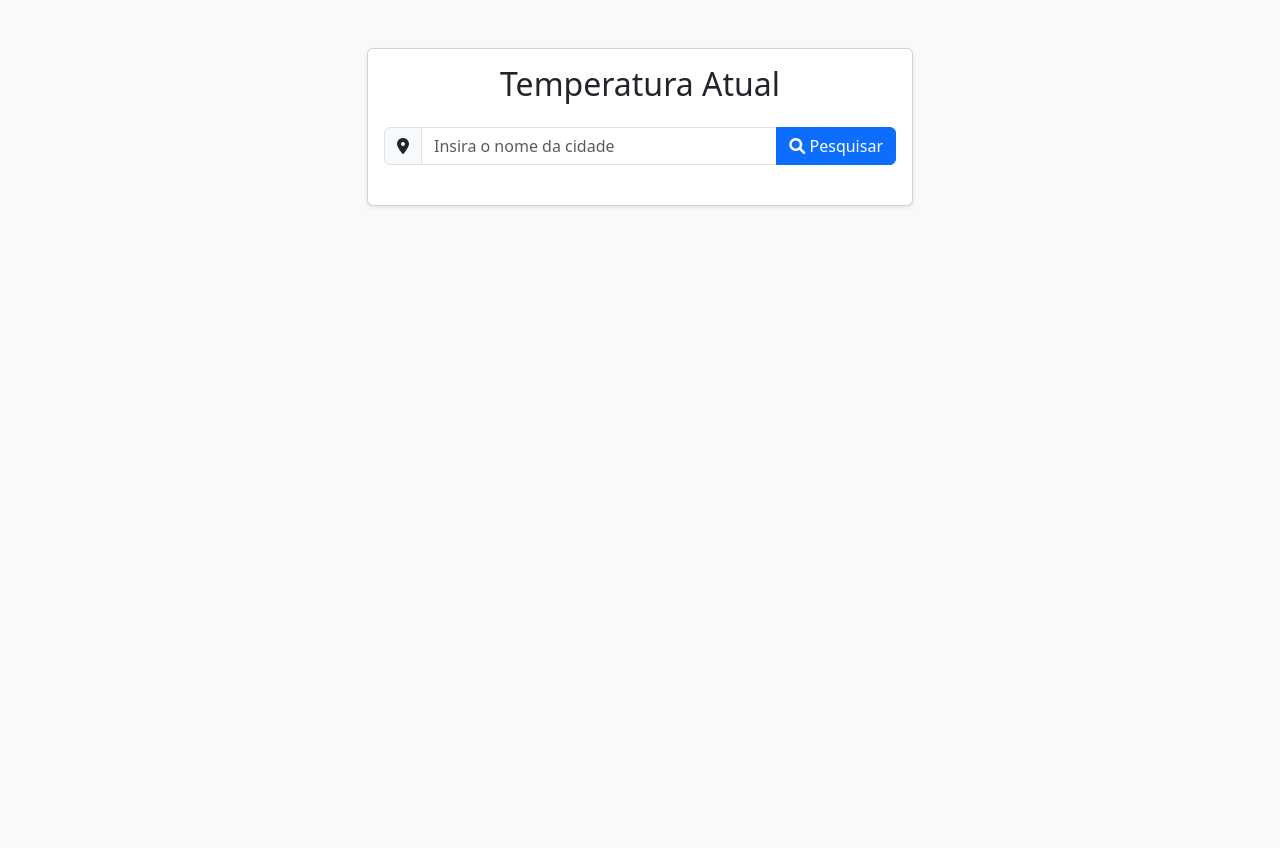
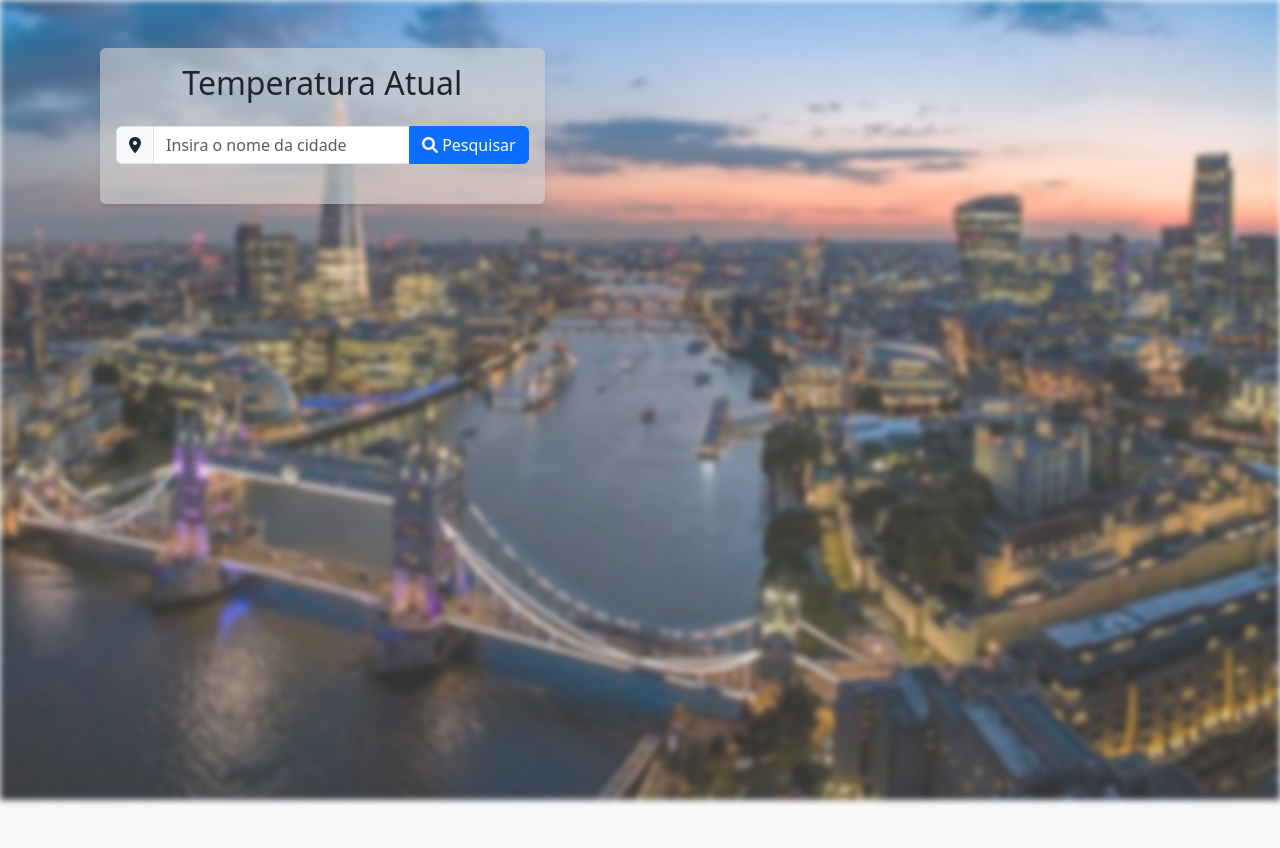
Before and after one commit to pcR23-A/weather-app, a Django app: page / in a window 1280 px wide. Before the commit the page ends 207 px from the top, so only its background shows below. Run offline with Django 5.2, Linux system fonts and the light colour scheme.

Commit message:
Style Changes

```diff
--- a/weather_forecast/static/styles.css
+++ b/weather_forecast/static/styles.css
@@ -0,0 +1,36 @@
+.card.shadow-sm {
+    margin-left: 100px;
+    left: 0;
+    position: absolute;
+}
+
+body {
+    margin: 0;
+    min-height: 100vh;
+    overflow: hidden;
+}
+
+.background-overlay {
+    position: fixed;
+    top: 0;
+    left: 0;
+    width: 100%;
+    height: 100%;
+    background-image: url('background.jpeg');
+    background-size: cover;
+    background-position: center center;
+    filter: blur(3px);
+    -webkit-filter: blur(3px);
+    z-index: -2;
+}
+
+.background-overlay::before {
+    content: "";
+    position: absolute;
+    top: 0;
+    left: 0;
+    width: 100%;
+    height: 100%;
+    background: rgba(255,255,255,0.2);
+    z-index: 1;
+}
--- a/weather_forecast/templates/index.html
+++ b/weather_forecast/templates/index.html
@@ -16,10 +16,11 @@
     <link rel="stylesheet" href="https://cdnjs.cloudflare.com/ajax/libs/font-awesome/6.0.0/css/all.min.css">
 </head>
 <body class="bg-light">
+    <div class="background-overlay"></div>
     <div class="container mt-5">
         <div class="row justify-content-center">
             <div class="col-md-6">
-                <div class="card shadow-sm">
+                <div class="card shadow-sm" style="background-color: rgba(211,211,211, 0.6); border: none;">
                     <div class="card-body">
                         <h2 class="card-title text-center mb-4">Temperatura Atual</h2>
 
--- a/weather_forecast/views.py
+++ b/weather_forecast/views.py
@@ -2,8 +2,8 @@ from django.shortcuts import render
 import requests
 import os
 
-apiKeyWeather = os.environ["forecast-api-key"]
-apiKeyCoord = os.environ["coord-api-key"]
+apiKeyWeather = 1 #os.environ["forecast-api-key"]
+apiKeyCoord = 1 #os.environ["coord-api-key"]
 
 def index(request):
     return render(request, 'index.html')
```
Also changed, not shown: weather_forecast/static/background.jpeg (added).
